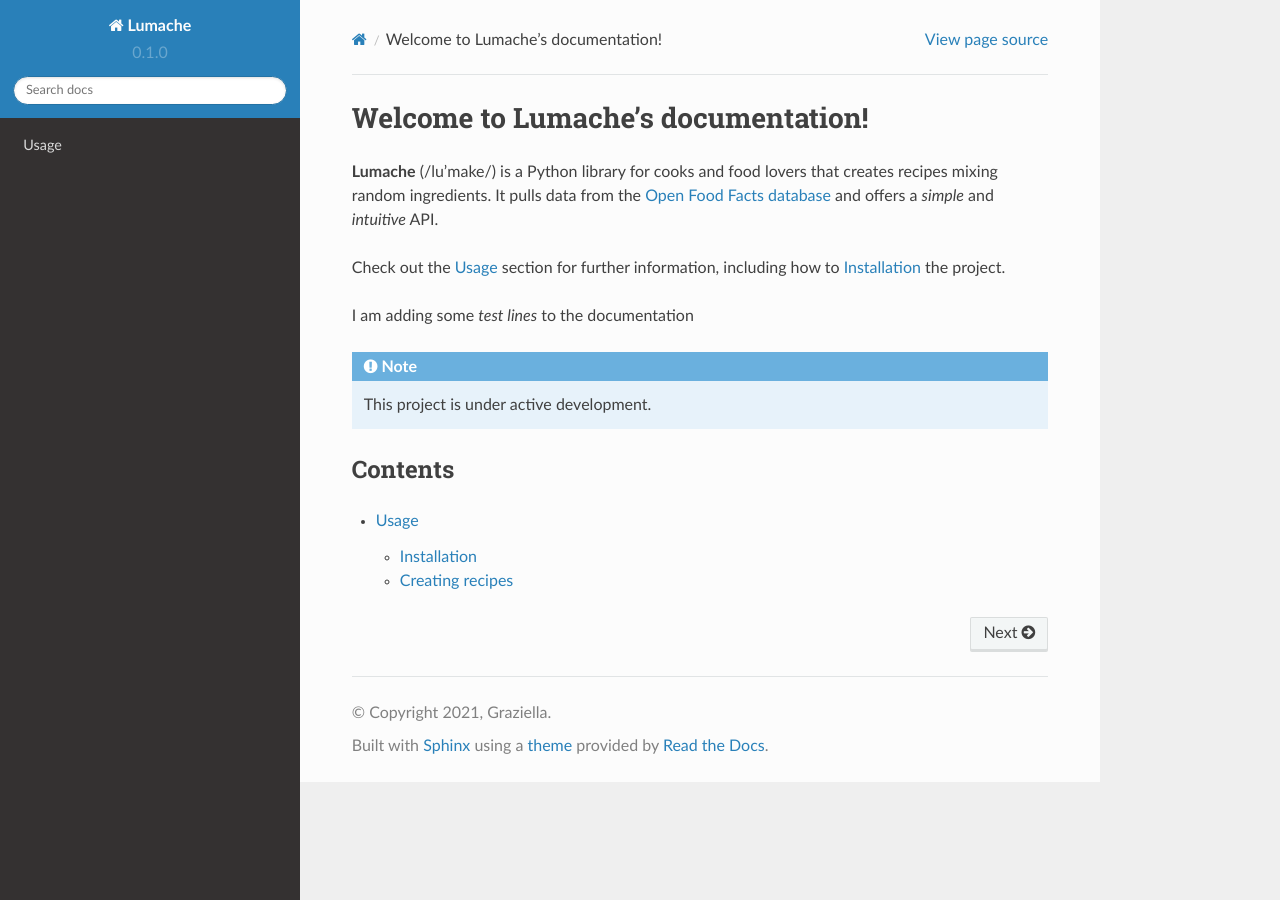
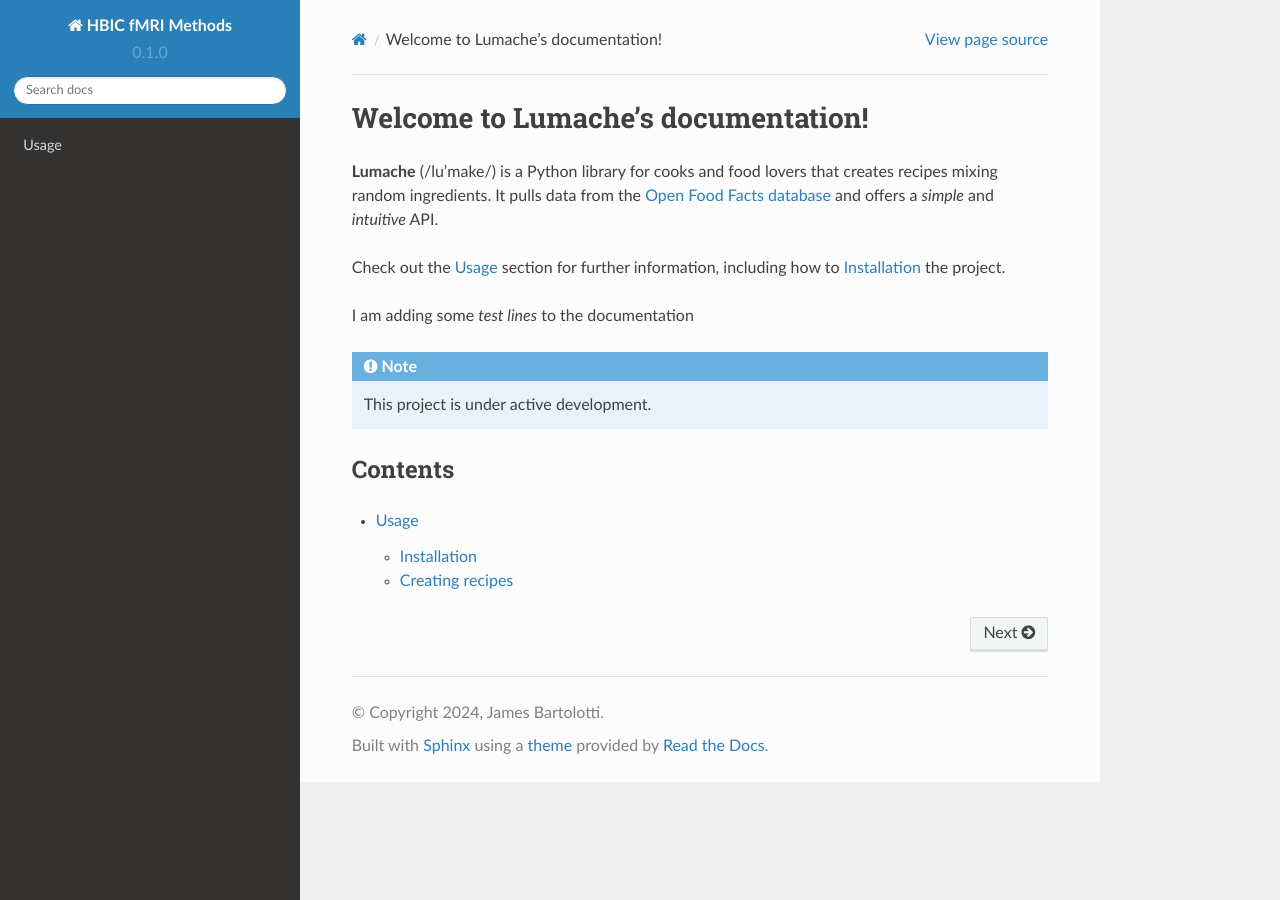
Before and after one commit to jbartolotti/fmri-methods, a Sphinx documentation site: the page built from docs/source/index.rst, in a window 1280 px wide. Built offline with Sphinx 7.4.7 and the Read the Docs theme 2.0.0, drawn with Linux system fonts in a browser that asks for light colours; pages that are not in the unit, such as notebooks, are missing from menus.

Commit message:
Update conf.py

```diff
--- a/docs/source/conf.py
+++ b/docs/source/conf.py
@@ -2,9 +2,9 @@
 
 # -- Project information
 
-project = 'Lumache'
-copyright = '2021, Graziella'
-author = 'Graziella'
+project = 'HBIC fMRI Methods'
+copyright = '2024, James Bartolotti'
+author = 'James Bartolotti'
 
 release = '0.1'
 version = '0.1.0'
```
